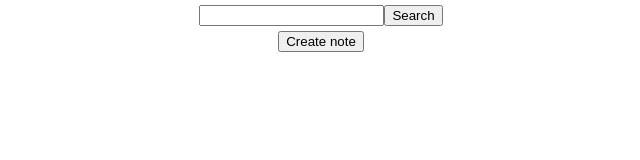
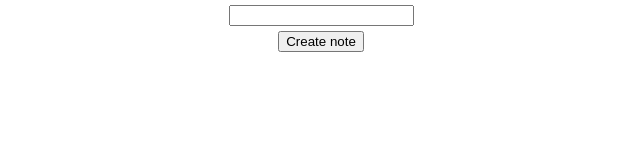
Before and after one commit to hlibm24/notes-app, a React (Vite) app: page / in a window 1280 px wide. Shown: the top 160 px of the page, without its empty margins (319-959 px from the left). Built offline with nearby package versions, Linux system fonts and the light colour scheme.

Commit message:
fix: remove duplicate filteredNotes state and simplify search

```diff
--- a/src/App.tsx
+++ b/src/App.tsx
@@ -20,16 +20,6 @@ function App() {
   }, [notes])
 
 
-  const [filteredNotes, setFilteredNotes] = useState<Note[]>([]);
-  useEffect(()=> {
-    setFilteredNotes(notes)
-  }, [notes])
-
-  const noteSearch = (text: string) => {
-    setSearchText(text);
-  }
-
-
   const createNote = () => {
     const newNote: Note = {
       id: Date.now(),
@@ -41,10 +31,7 @@ function App() {
   }
 
 
-  const checkNote = () => {
-    const filtered = notes.filter(note=> note.title.toLowerCase().includes(searchText.toLowerCase()) || note.text.toLowerCase().includes(searchText.toLowerCase()));
-    setFilteredNotes(filtered);
-  }
+  const filteredNotes = notes.filter(note=> note.title.toLowerCase().includes(searchText.toLowerCase()) || note.text.toLowerCase().includes(searchText.toLowerCase()));
 
 
   const deleteNote = (id: number) => {
@@ -54,14 +41,14 @@ function App() {
   }
 
 
+
+
   return (
     <>
       <div className='nav-bar'>
         <div className='search-section'>
           <input type="text"
-          onChange={(e)=> noteSearch(e.target.value)}/>
-          <button className='search-btn'
-          onClick={()=> checkNote()}>Search</button>
+          onChange={(e)=> setSearchText(e.target.value)}/>
         </div>
         <div className='tools'>
           <button className='create-note'
```
